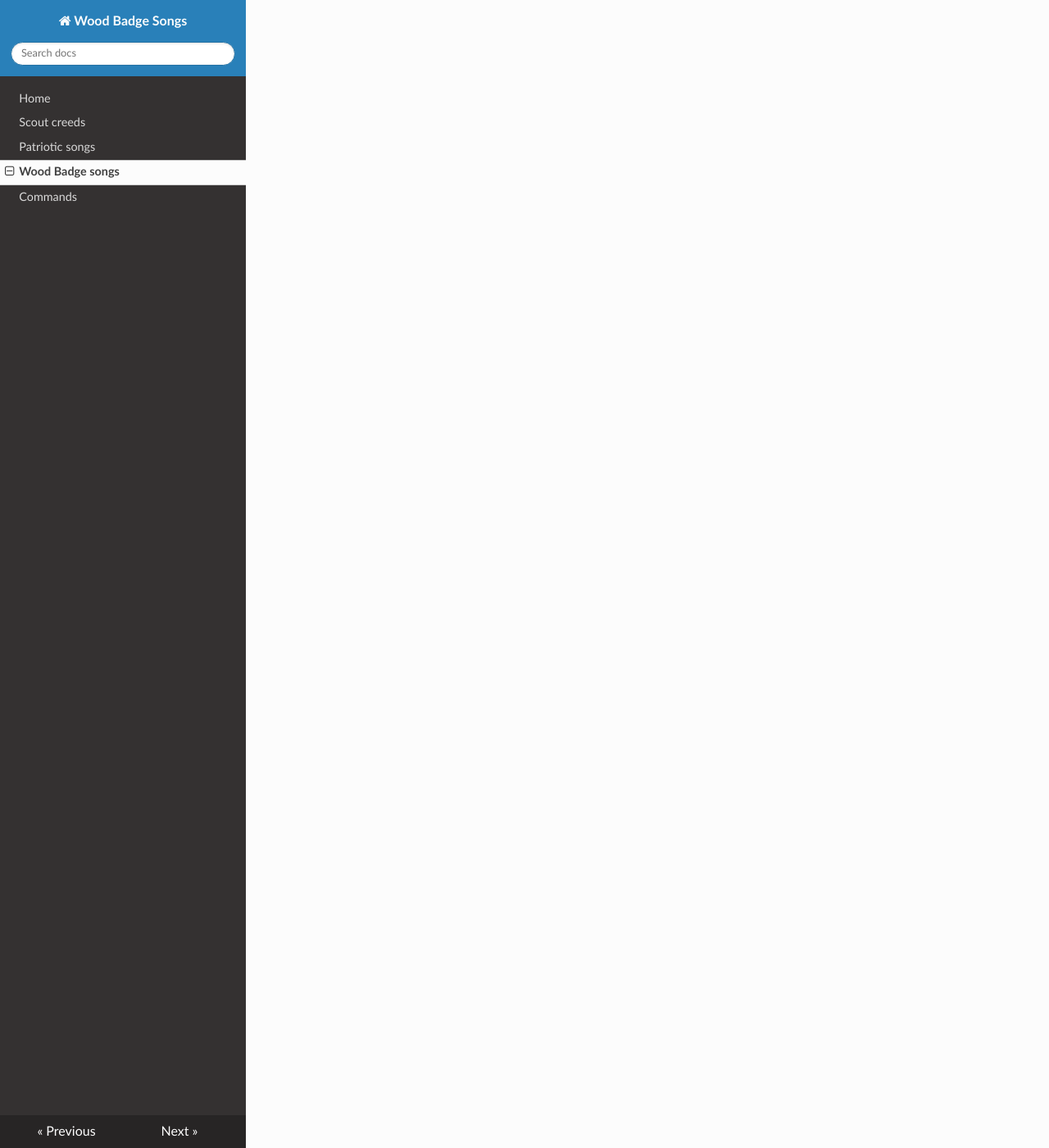
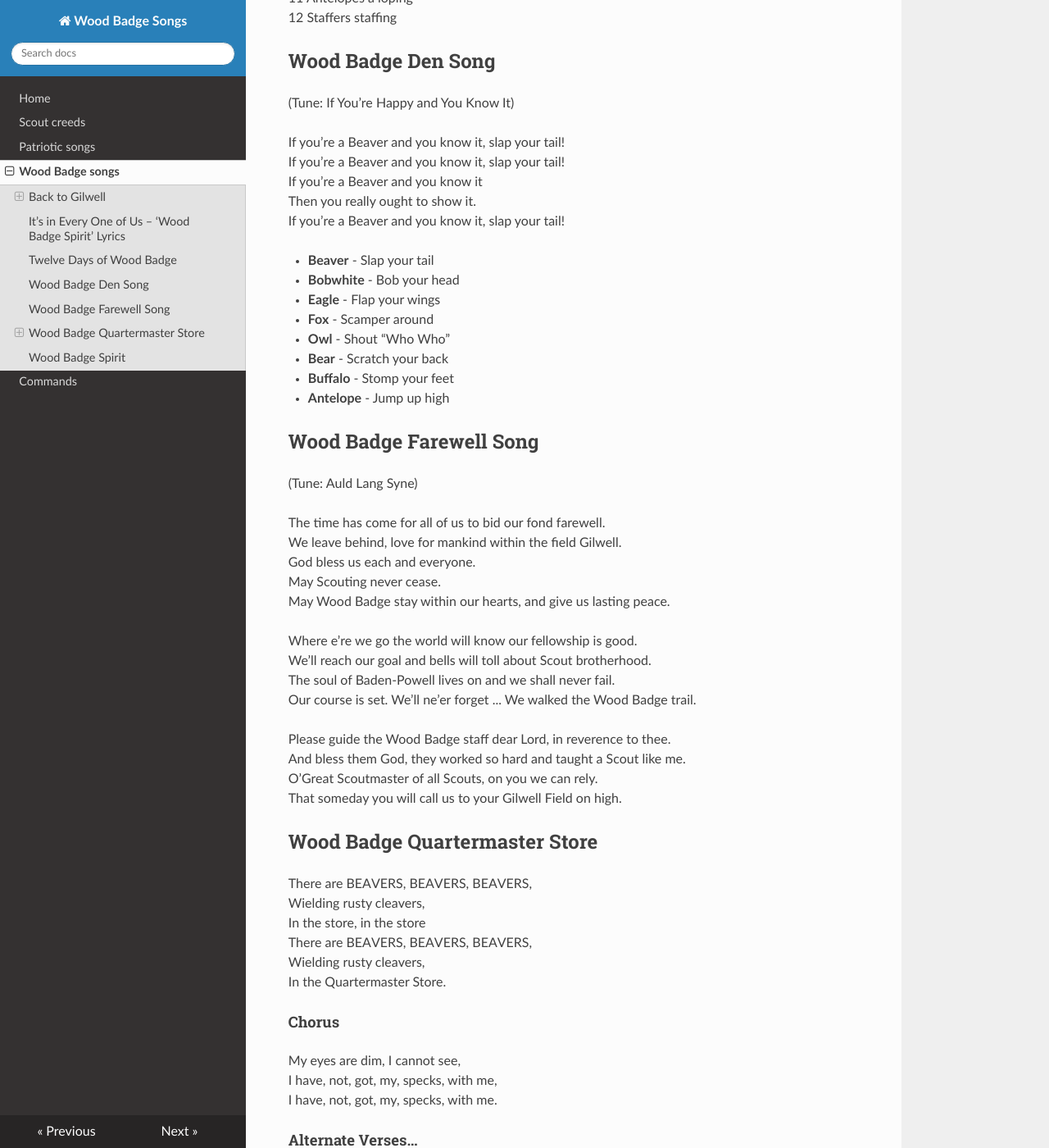
Before and after one commit to critmcdonald/wbsongs, an MkDocs documentation site: the page built from docs/woodbadge.md, in a window 1280 px wide and 1400 px high, scrolled down 2061 px. Shown: the whole window at 82% size. Built offline with MkDocs 1.6.1, drawn with Linux system fonts in a browser that asks for light colours; nearby versions of some CDN libraries; old or Windows-style settings are respelled for this version of MkDocs; some of the changed text lies outside the part shown.

Commit message:
adding wood badge songs

```diff
--- a/docs/woodbadge.md
+++ b/docs/woodbadge.md
@@ -1 +1,163 @@
 # Wood Badge Songs
+
+## Back to Gilwell
+
+This song is traditionally sung at Wood Badge courses and events.  Assemblies, campfires and any troop gathering time are great times for this song. Beavers set the pace!
+
+I used to be a Beaver,<br>
+And a good old Beaver too,<br>
+But now I've finished Beavering,<br>
+I don't know what to do,<br>
+I'm growing old and feeble,<br>
+And I can Beaver no more,<br>
+So I'm going to work my ticket if I can.<br>
+
+#### Chorus:
+
+Back to Gilwell, happy land,<br>
+I'm going to work my ticket if I can<br>
+
+Animal   | Verb
+-------- | ----------
+Beaver   | Beavering
+Bobwite  | Bobwhiting
+Bear     | Bearing
+Eagle    | Eagling
+Fox      | Foxing
+Owl      | Owling
+Buffalo  | Buffaloing
+Antelope | Anteloping
+Staffer  | Staffing
+
+Note: If sitting each patrol stands when singing their verse, and the entire troop stands for the chorus. If standing in an assembly, step forward a pace when singing.
+
+## It’s in Every One of Us – ‘Wood Badge Spirit’ Lyrics
+
+(by David Pomeranz with additional ‘Wood Badge Spirit’ words by Randall K. Cline)
+
+It's in every one of us to be wise.<br>
+Find your heart, open up both your eyes. <br>
+We can all know everything,<br>
+Without ever knowing why.<br>
+It's in every one of us, by and by.<br>
+
+It's in every one of us, a kindred spirit <br>
+Awakening me from within. <br>
+I'm not all that I can be, but I have a vision <br>
+That calls me; let's begin.<br>
+
+I've been realizing that my life is passing. <br>
+It's time to get into the show. <br>
+Lead to make a difference, serve because I care, <br>
+And then love, 'cause I know, that is all one need know.<br>
+
+It's in every one of us to be wise. <br>
+Find your heart, open up both your eyes. <br>
+We can all know everything,<br>
+Without ever knowing why. <br>
+It's in every one of us, by and by.<br>
+It's in every one of us, by and by.<br>
+
+## Twelve Days of Wood Badge
+
+On my first day at Wood Badge,<br>
+Troop 1 gave to me…<br>
+A patrol site with poison ivy<br>
+2 more tickets<br>
+3 bouncy Beavers<br>
+4 bodacious Bobwhites<br>
+5 Gilwell pennants<br>
+6 soaring Eagles<br>
+7 flashy Foxes<br>
+8 Owls a-hooting<br>
+9 Bears a-growling<br>
+10 Buffaloes a roaming<br>
+11 Antelopes a loping<br>
+12 Staffers staffing<br>
+
+## Wood Badge Den Song
+
+(Tune: If You’re Happy and You Know It)
+
+If you’re a Beaver and you know it, slap your tail!<br>
+If you’re a Beaver and you know it, slap your tail!<br>
+If you’re a Beaver and you know it<br>
+Then you really ought to show it.<br>
+If you’re a Beaver and you know it, slap your tail!<br>
+
+* **Beaver** - Slap your tail
+* **Bobwhite** - Bob your head
+* **Eagle** - Flap your wings
+* **Fox** - Scamper around
+* **Owl** - Shout “Who Who”
+* **Bear** - Scratch your back
+* **Buffalo** - Stomp your feet
+* **Antelope** - Jump up high
+
+## Wood Badge Farewell Song
+
+(Tune: Auld Lang Syne)
+
+The time has come for all of us to bid our fond farewell.<br>
+We leave behind, love for mankind within the field Gilwell.<br>
+God bless us each and everyone.<br>
+May Scouting never cease.<br>
+May Wood Badge stay within our hearts, and give us lasting peace.<br>
+
+Where e’re we go the world will know our fellowship is good.<br>
+We’ll reach our goal and bells will toll about Scout brotherhood.<br>
+The soul of Baden-Powell lives on and we shall never fail.<br>
+Our course is set.  We’ll ne’er forget ...  We walked the Wood Badge trail.
+
+Please guide the Wood Badge staff dear Lord, in reverence to thee.<br>
+And bless them God, they worked so hard and taught a Scout like me.<br>
+O’Great Scoutmaster of all Scouts, on you we can rely.<br>
+That someday you will call us to your Gilwell Field on high.<br>
+
+
+## Wood Badge Quartermaster Store
+
+There are BEAVERS, BEAVERS, BEAVERS,<br>
+Wielding rusty cleavers,<br>
+In the store, in the store<br>
+There are BEAVERS, BEAVERS, BEAVERS,<br>
+Wielding rusty cleavers,<br>
+In the Quartermaster Store.<br>
+
+#### Chorus
+
+My eyes are dim, I cannot see,<br>
+I have, not, got, my, specks, with me,<br>
+I have, not, got, my, specks, with me.<br>
+
+#### Alternate Verses…
+
+* BEAVER - Wielding rusty cleavers,
+* BOBWHITES…   Wearing silken tights,
+* EAGLES… Chasing little beagles,
+* FOXES… Stuffed in little boxes,
+* OWLS… Eating paper towels,
+* BEARS… With curlers in their hair,
+* BUFFALOS… With mud between their toes,
+* ANTELOPES… Eating cantelopes,
+* STAFFERS… Swinging from the rafters,
+
+## Wood Badge Spirit
+
+I’ve got that Wood badge spirit, Up in my head, Up in my head, Up in my head,<br>
+I’ve got that Wood badge spirit Up in my head,<br>
+Up in my head to stay!<br>
+
+I’ve got that Wood badge spirit,<br>
+Deep in my heart, etc…<br>
+
+I’ve got that Wood badge spirit<br>
+Down in my feet, etc…..<br>
+
+I’ve got that Wood badge spirit<br>
+All over me, etc…..<br>
+
+I’ve got that Wood badge spirit, Up in my head,<br>
+Deep in my heart, Down in my feet,<br>
+I’ve got that Wood badge Spirit, All over me,<br>
+All over me to stay!<br>
```
